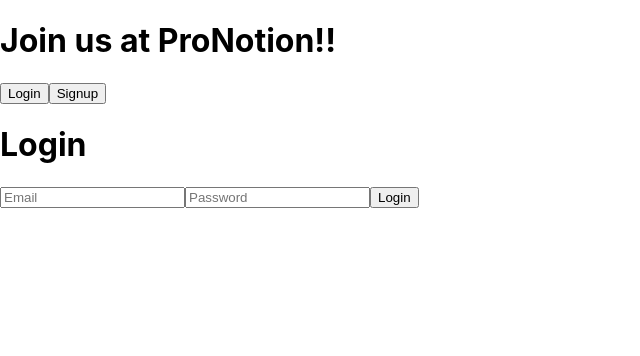
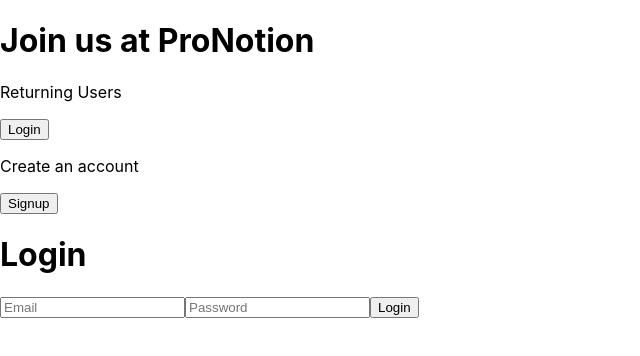
Before and after one commit to kam-stand/ProNotion, a React (Create React App) app in the folder client/pronotion/: page / in a window 1280 px wide. Both pictures are taken after a click on the button "Login". Shown: the top 356 px of the page, without its empty margins (0-640 px from the left). Built offline with nearby package versions, Linux system fonts and the light colour scheme.

Commit message:
added state management as function

```diff
--- a/client/pronotion/src/pages/auth_page.tsx
+++ b/client/pronotion/src/pages/auth_page.tsx
@@ -1,44 +1,85 @@
-import React from "react";
+import axios from "axios";
+import { useState } from "react";
+export default function AuthPage() {
+  const [auth, setAuth] = useState("");
+  return (
+    <div className="auth-parent">
+      <h1>Join us at ProNotion</h1>
+      <p>Returning Users</p>
+      <div className="button">
+        <button onClick={() => setAuth("login")}>Login</button>
+      </div>
+      <p>Create an account</p>
+      <div className="button">
+        <button onClick={() => setAuth("signup")}>Signup</button>
+      </div>
+      {/* if the auth is equal to login render the Login Component  OtherWise render SignupComponent the functions*/}
+      {auth === "login" ? (
+        loginComponent()
+      ) : auth === "signup" ? (
+        signupComponent()
+      ) : (
+        <></>
+      )}
+    </div>
+  );
+}
 
-const Login = () => {
+const login = async (email: string, password: string) => {
+  try {
+    const response = await axios.post("http://localhost:8080/auth/login", {
+      email,
+      password,
+    });
+    console.log(response.data);
+  } catch (error) {
+    console.error(error);
+  }
+};
+
+const signup = async (
+  email: string,
+  password: string,
+  firstName: string,
+  lastName: string
+) => {
+  try {
+    const response = await axios.post("http://localhost:8080/auth/register", {
+      email,
+      password,
+      firstName,
+      lastName,
+    });
+    console.log(response.data);
+  } catch (error) {
+    console.error(error);
+  }
+};
+
+const loginComponent = () => {
   return (
-    <div className="login">
+    <>
       <h1>Login</h1>
-      <input type="text" placeholder="Email" />
-      <input type="password" placeholder="Password" />
-      <button>Login</button>
-    </div>
+      <form>
+        <input type="email" placeholder="Email" />
+        <input type="password" placeholder="Password" />
+        <button>Login</button>
+      </form>
+    </>
   );
 };
 
-const Signup = () => {
+const signupComponent = () => {
   return (
-    <div className="signup">
+    <>
       <h1>Signup</h1>
-      <input type="text" placeholder="Email" />
-      <input type="password" placeholder="Password" />
-      <input type="password" placeholder="Confirm Password" />
-      <button>Signup</button>
-    </div>
+      <form>
+        <input type="text" placeholder="First Name" />
+        <input type="text" placeholder="Last Name" />
+        <input type="email" placeholder="Email" />
+        <input type="password" placeholder="Password" />
+        <button>Signup</button>
+      </form>
+    </>
   );
 };
-
-export default function AuthPage() {
-  const [auth, setAuth] = React.useState<null | "login" | "signup">(null);
-
-  const handleAuth = (event: React.MouseEvent<HTMLButtonElement>) => {
-    setAuth(event.currentTarget.innerText.toLowerCase() as "login" | "signup");
-  };
-
-  return (
-    <div className="auth-parent">
-      <h1>Join us at ProNotion!!</h1>
-      <div className="auth-button">
-        <button onClick={handleAuth}>Login</button>
-        <button onClick={handleAuth}>Signup</button>
-      </div>
-      {auth === "login" && <Login />}
-      {auth === "signup" && <Signup />}
-    </div>
-  );
-}
```
